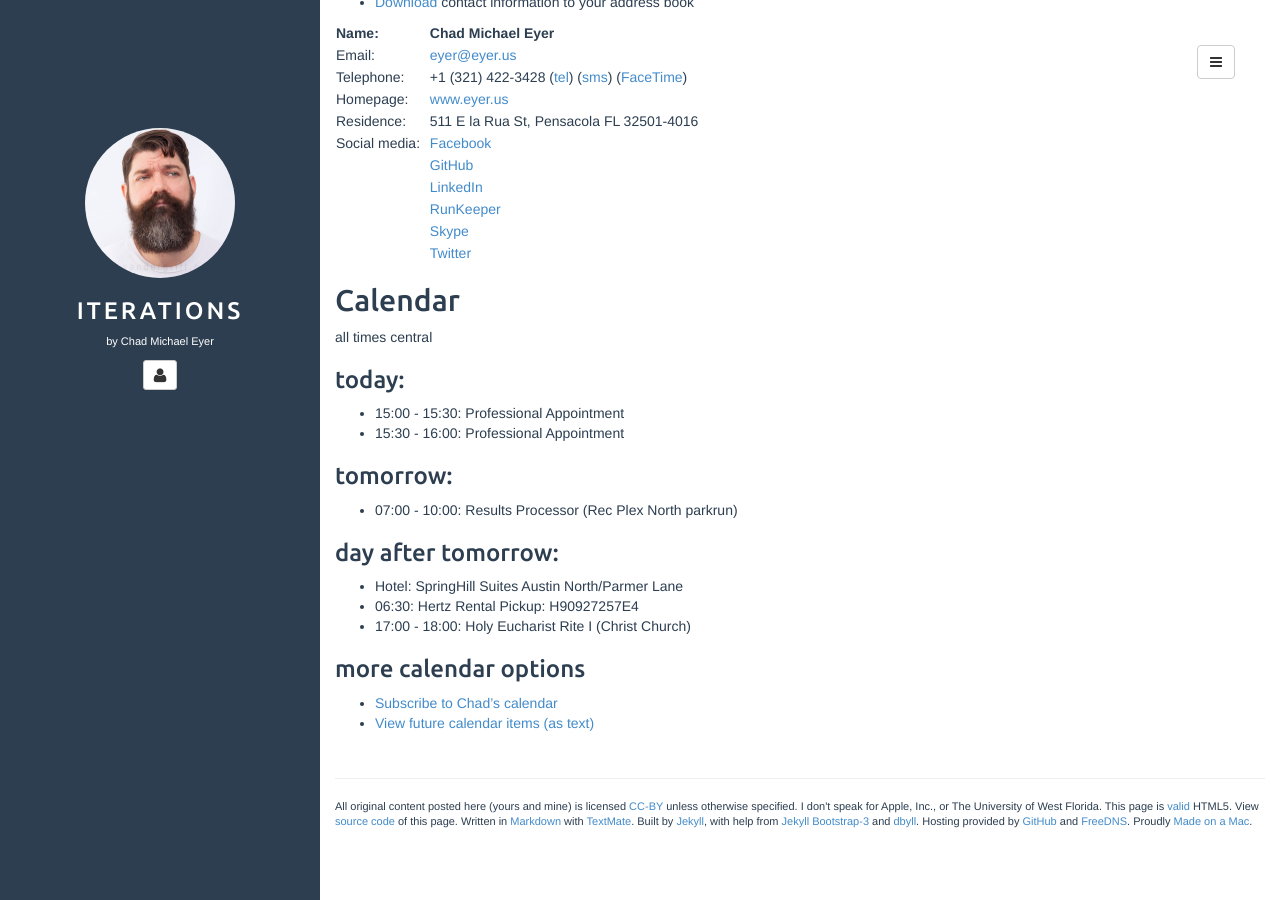
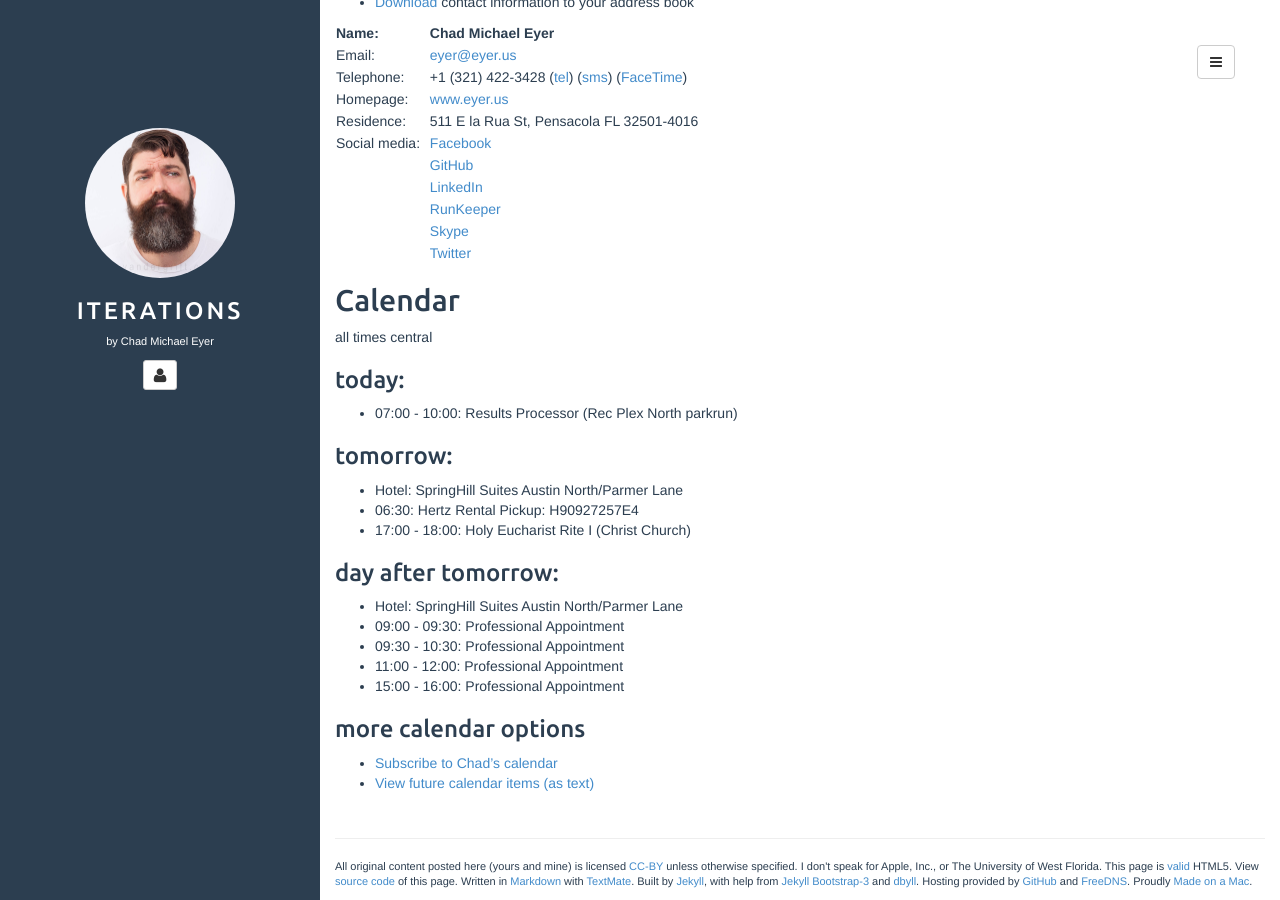
Before and after one commit to chadmichaeleyer/chadmichaeleyer.github.io, a Jekyll site: the page built from about.md, in a window 1280 px wide and 900 px high, scrolled down 1190 px. Built offline with Jekyll 4.4.1, drawn with Linux system fonts in a browser that asks for light colours.

Commit message:
calendar update

```diff
--- a/calendar.markdown
+++ b/calendar.markdown
@@ -2,15 +2,18 @@ all times central
 
 ### today:
 
-* 15:00 - 15:30: Professional Appointment
-* 15:30 - 16:00: Professional Appointment
+* 07:00 - 10:00: Results Processor (Rec Plex North parkrun)
 
 ### tomorrow:
 
-* 07:00 - 10:00: Results Processor (Rec Plex North parkrun)
+* Hotel: SpringHill Suites Austin North/Parmer Lane
+* 06:30: Hertz Rental Pickup: H90927257E4
+* 17:00 - 18:00: Holy Eucharist Rite I (Christ Church)
 
 ### day after tomorrow:
 
 * Hotel: SpringHill Suites Austin North/Parmer Lane
-* 06:30: Hertz Rental Pickup: H90927257E4
-* 17:00 - 18:00: Holy Eucharist Rite I (Christ Church)
+* 09:00 - 09:30: Professional Appointment
+* 09:30 - 10:30: Professional Appointment
+* 11:00 - 12:00: Professional Appointment
+* 15:00 - 16:00: Professional Appointment
```
Also changed, not shown: calendar-year.markdown (+6 -5 lines), 1 other file.
